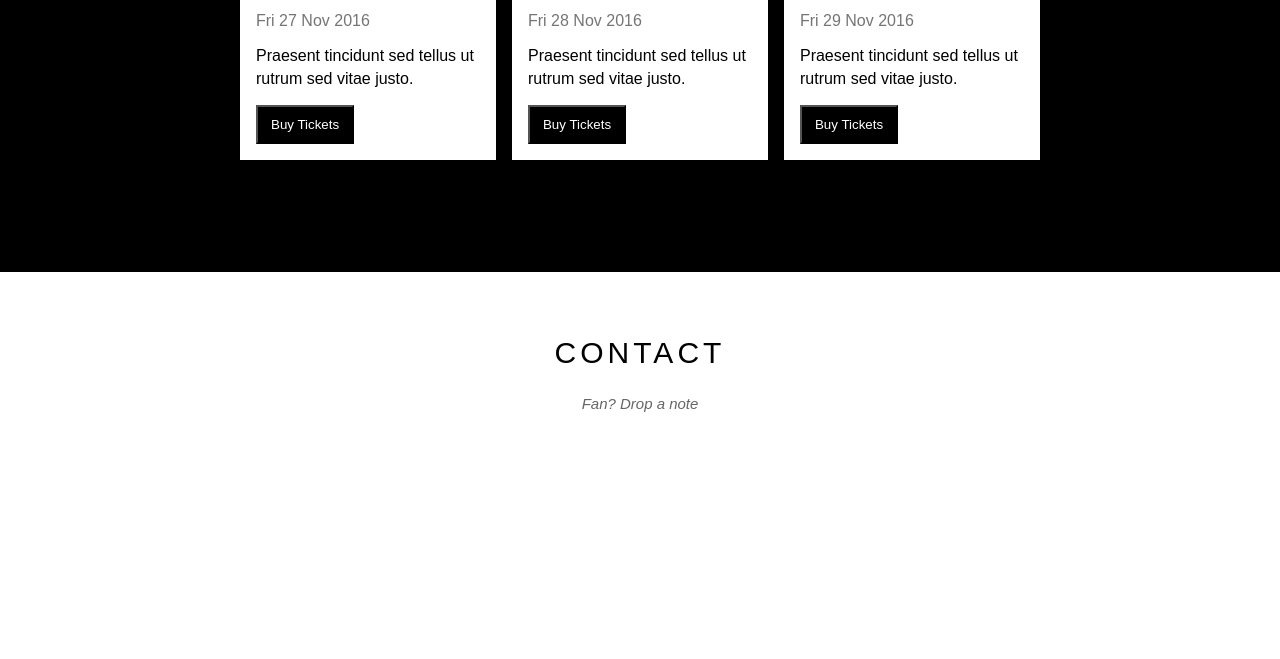
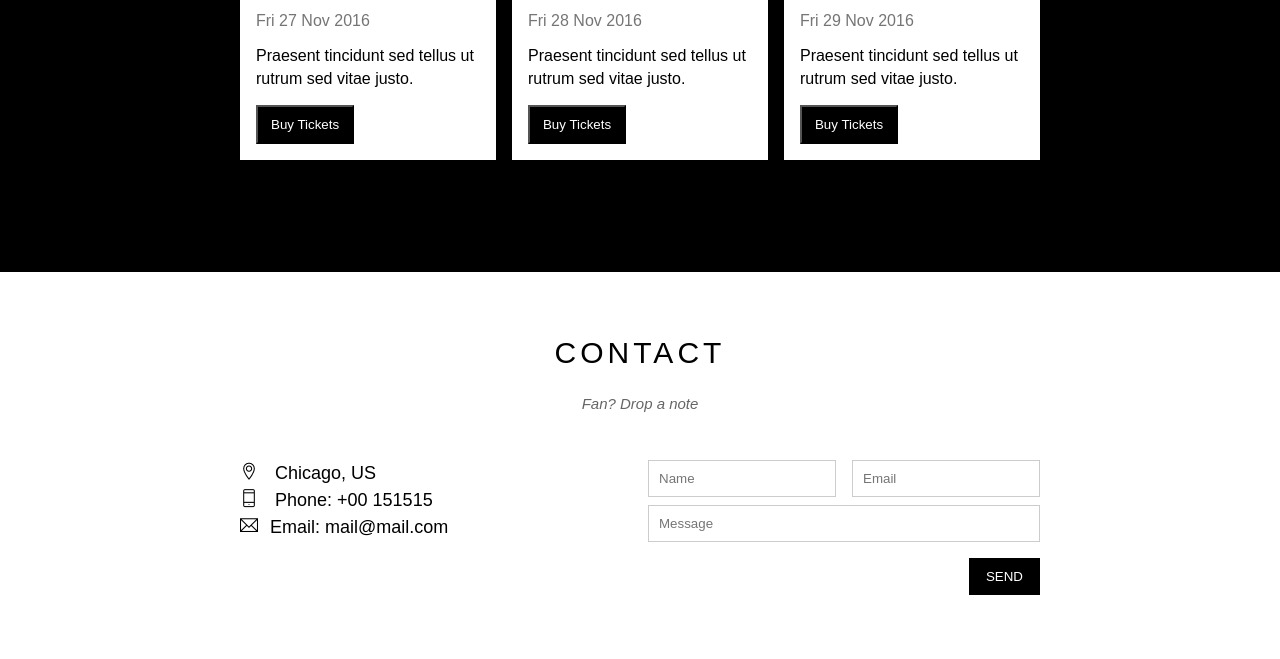
Before and after one commit to duongthanhcongly/Theband, a plain HTML site: page index.html in a window 1280 px wide. Shown: the part 1776-2435 px from the top of the page. Before the commit the page ends 2252 px from the top, so only its background shows below. Drawn offline with Linux system fonts and the light colour scheme; files whose address does not match are found by name.

Commit message:
add contact-form

```diff
--- a/assets/css/style.css
+++ b/assets/css/style.css
@@ -6,12 +6,46 @@
 html{
     font-family: Arial, Helvetica, sans-serif;
 }
+/* common */
+.row{
+    margin-left:-8px;
+    margin-right: -8px;
+}
+.col{
+    padding-left: 8px;
+    padding-right: 8px;
+    float: left;
+}
+.col-third{
+    width: 33.33333%;
+}
+.col-half{
+    width: 50%;
+}
+.col-full{
+    width: 100%;
+}
+.text-center{
+    text-align: center  !important;
+}
+.text-white{
+    color: #fff !important;
+}
+.mt-8{
+    margin-top: 8px !important;
+}
+.mt-16{
+    margin-top: 16px !important;
+}
+.row::after{
+    content: "";
+    display: block;
+    clear: both;
+}
 #main{
 
 }
-.text-white{
-    color: #fff;
-}
+
 #header{
     height: 46px;
     background-color: #000;
@@ -208,16 +242,9 @@ color: #fff;
 }
 .places-list{
     margin-top: 32px;
-    margin-left:-8px;
-    margin-right: -8px;
-    padding-bottom: 48px;
+     margin-bottom: 48px;
 }
-.place-item{
-    float: left;
-    width: 33.33333%;
-    padding: 0 8px;
 
-}
 .place-img{
     width: 100%;
     display: block;
@@ -349,6 +376,36 @@ transform: translateY(-140px);
 transform: translateY(0);
     }
 }
+/* contact-form */
+.contact-content{
+    margin-top: 48px;
+
+}
+.contact-info{
+    font-size: 18px;
+    line-height: 1.5;
+}
+.contact-info i[class*=ti-] {
+  width: 30px;
+  display: inline-block;
+
+}
+.contact-form{
+    font-size: 15px;
+}
+.contact-form .form-control{
+padding: 10px;
+border: 1px solid #ccc;
+width: 100%;
+}
+.contact-form .form-submit-btn{
+    background-color: #000;
+    color: #fff;
+    border: 1px solid #000;
+    padding: 10px 16px;
+    float: right;
+
+}
 #footer{
 
 }
--- a/index.html
+++ b/index.html
@@ -4,7 +4,7 @@
     <meta charset="UTF-8" />
     <meta http-equiv="X-UA-Compatible" content="IE=edge" />
     <meta name="viewport" content="width=device-width, initial-scale=1.0" />
-    <title>Document</title>
+    <title>The band</title>
     <link rel="stylesheet" href="./assets/css/style.css" />
     <link
       rel="stylesheet"
@@ -69,8 +69,8 @@
             veniam, quis nostrud exercitation ullamco laboris nisi ut aliquip ex
             ea commodo consequat.
           </p>
-          <div class="member-list">
-            <div class="member-item">
+          <div class="row member-list">
+            <div class="col col-third text-center">
               <p class="member-name">Name</p>
               <img
                 src="./assets/image/bandmember.jpg"
@@ -79,7 +79,7 @@
               />
             </div>
             <!-- item2 -->
-            <div class="member-item">
+            <div class="col col-third text-center">
               <p class="member-name">Name</p>
               <img
                 src="./assets/image/bandmember.jpg"
@@ -88,7 +88,7 @@
               />
             </div>
             <!-- item3 -->
-            <div class="member-item">
+            <div class="col col-third text-center">
               <p class="member-name">Name</p>
               <img
                 src="./assets/image/bandmember.jpg"
@@ -96,7 +96,7 @@
                 class="member-img"
               />
             </div>
-            <div class="clear"></div>
+
           </div>
         </div>
         <!-- TOUR section -->
@@ -111,8 +111,8 @@
               <li>October <span class="sold-out">Sold-out</span></li>
               <li>November <span class="quantity">3</span></li>
             </ul>
-            <div class="places-list">
-              <div class="place-item">
+            <div class="row places-list">
+              <div class="col col-third">
                 <img
                   src="./assets/image/newyork.jpg"
                   alt=""
@@ -130,7 +130,7 @@
                 </div>
               </div>
               <!-- item 2 -->
-              <div class="place-item">
+              <div class="col col-third">
                 <img src="./assets/image/paris.jpg" alt="" class="place-img" />
                 <div class="place-body">
                   <h3 class="place-heading">Paris</h3>
@@ -144,7 +144,7 @@
                 </div>
               </div>
               <!-- item3 -->
-              <div class="place-item">
+              <div class="col col-third">
                 <img
                   src="./assets/image/sanfran.jpg"
                   alt=""
@@ -161,7 +161,7 @@
                   </button>
                 </div>
               </div>
-              <div class="clear"></div>
+
             </div>
           </div>
         </div>
@@ -171,6 +171,40 @@
         <div class="content-section">
           <h2 class="section-heading">CONTACT</h2>
           <p class="section-sub-heading">Fan? Drop a note</p>
+          <div class="row contact-content">
+
+              <div class="col col-half contact-info">
+                <p><i class="ti-location-pin"></i>  Chicago, US</p>
+                <p><i class="ti-mobile"></i> Phone: +00 151515</p>
+                <p><i class="ti-email"></i>Email: mail@mail.com</p>
+
+              </div>
+              <div class="col col-half contact-form">
+                <form action="">
+                  <div class="row">
+                    <div class="col col-half">
+                      <input type="text" name="" placeholder="Name" required id="" class="form-control">
+
+
+                    </div>
+                    <div class="col col-half">
+                      <input type="email" name="" placeholder="Email" required id="" class="form-control">
+
+
+                    </div>
+                  </div>
+                  <div class="row mt-8">
+                    <div class="col col-full">
+                      <input type="text" name="" placeholder="Message" required id="" class="form-control">
+
+
+                    </div>
+                  </div>
+                  <input class="form-submit-btn mt-16" type="submit" value="SEND">
+                </form>
+              </div>
+
+          </div>
         </div>
       </div>
       <!-- end content -->
```
